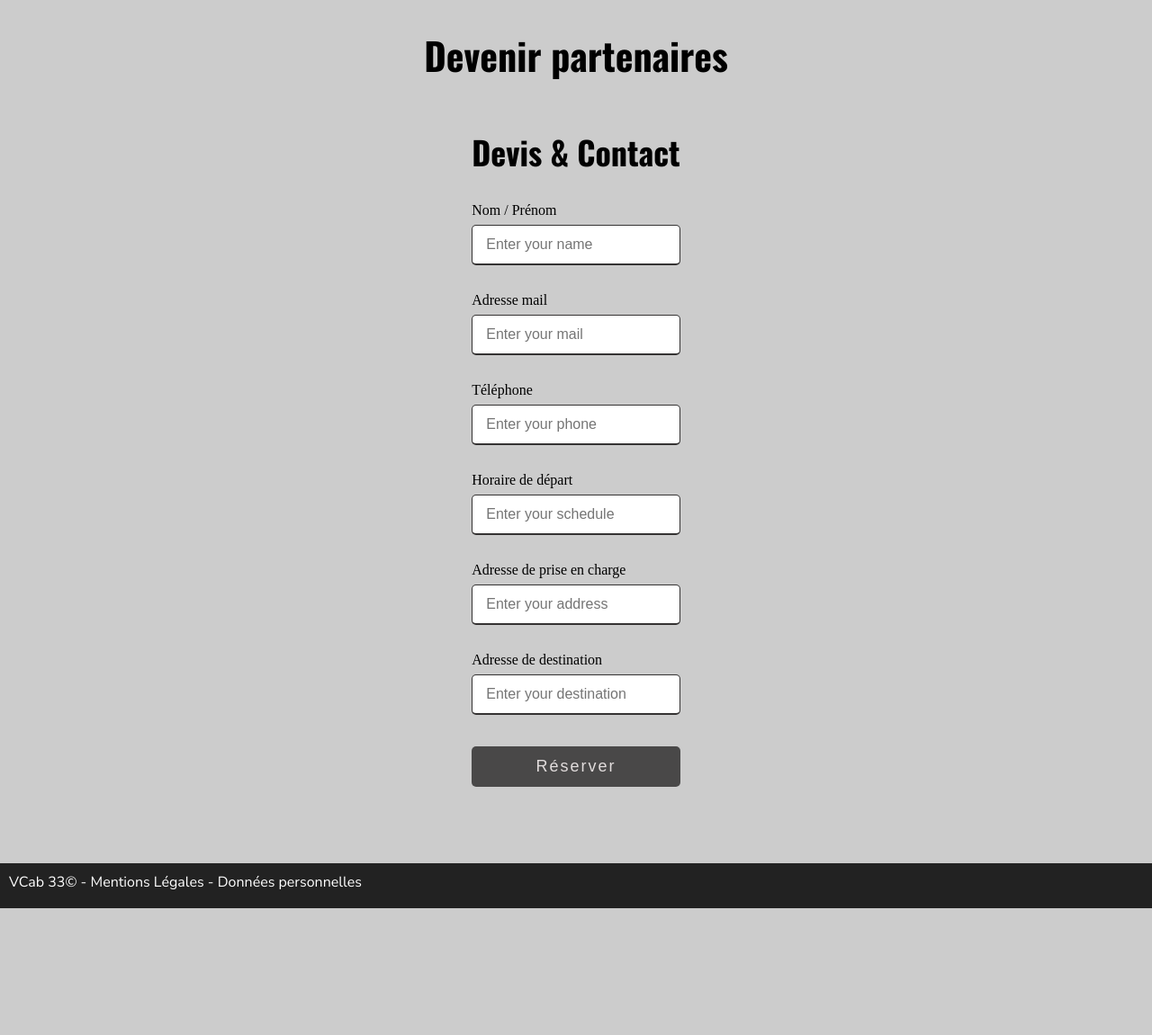
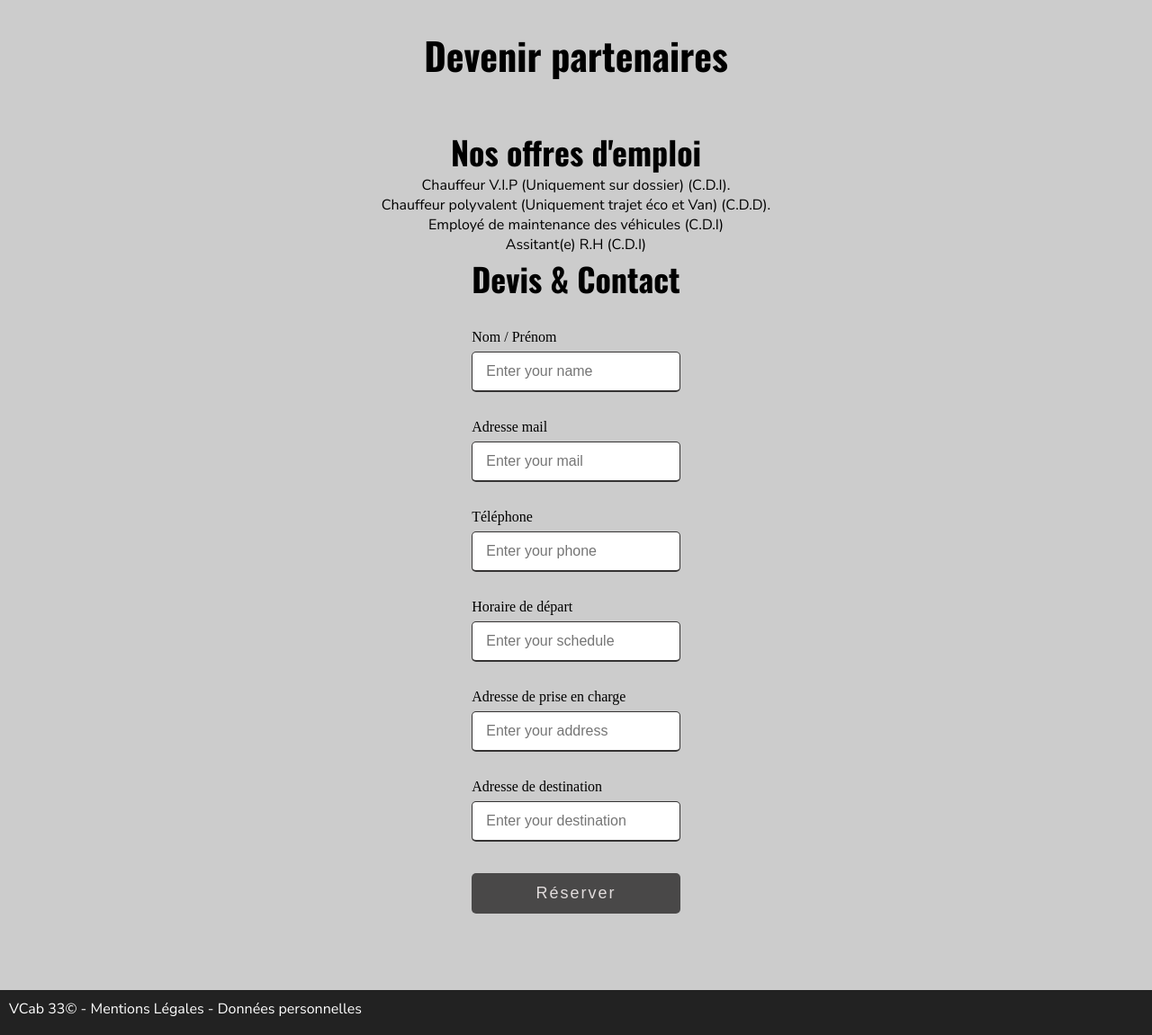
Before and after one commit to afeynaud/vcab33, a PHP site: page /src/pages/devenir-partenaires.php in a window 1280 px wide. Shown: the part 214-1365 px from the top of the page at 90% size. Before the commit the page ends 1224 px from the top, so only its background shows below. Run offline with PHP 8.4, Linux system fonts and the light colour scheme.

Commit message:
ajout d'offres d'emplois et css

```diff
--- a/css/style.css
+++ b/css/style.css
@@ -85,6 +85,9 @@ ul li {
 .reservationsImgOne img{
     width: 400px;
     height: 240px;
+}
+.offres {
+    text-align: center;
 }
 
 @media (max-width: 800px) {
--- a/src/pages/actualites.php
+++ b/src/pages/actualites.php
@@ -1,6 +1,6 @@
 <!DOCTYPE html>
 
-<html lang='fr'>
+<html lang='fr' xmlns="http://www.w3.org/1999/html">
 
 <head>
     <link rel='stylesheet' href='../../css/style.css'>
@@ -16,6 +16,7 @@
 
 <h1>Actualités</h1>
 
+
 <?php require '../../templates/footer.php' ?>
 
 </body>
--- a/src/pages/devenir-partenaires.php
+++ b/src/pages/devenir-partenaires.php
@@ -15,7 +15,15 @@
 <?php require '../../templates/nav-menu.php' ?>
 
 <h1>Devenir partenaires</h1>
-
+<div class="offres">
+<h2>Nos offres d'emploi</h2>
+<ul>
+    <li>Chauffeur V.I.P (Uniquement sur dossier) (C.D.I).</li>
+    <li>Chauffeur polyvalent (Uniquement trajet éco et Van) (C.D.D).</li>
+    <li>Employé de maintenance des véhicules (C.D.I)</li>
+    <li>Assitant(e) R.H (C.D.I)</li>
+</ul>
+</div>
 <?php require '../../templates/form.php' ?>
 <?php require '../../templates/footer.php' ?>
 
```
